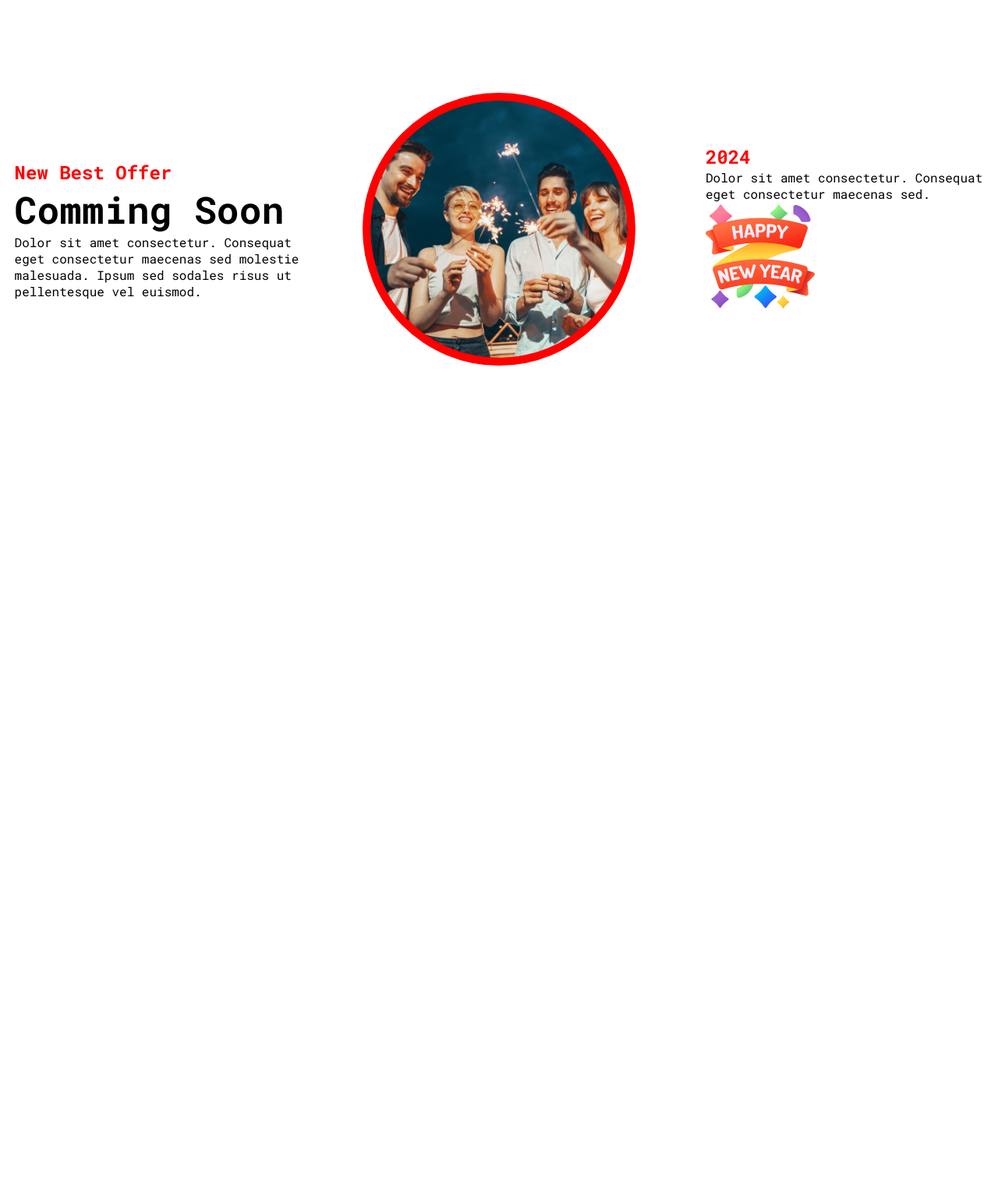
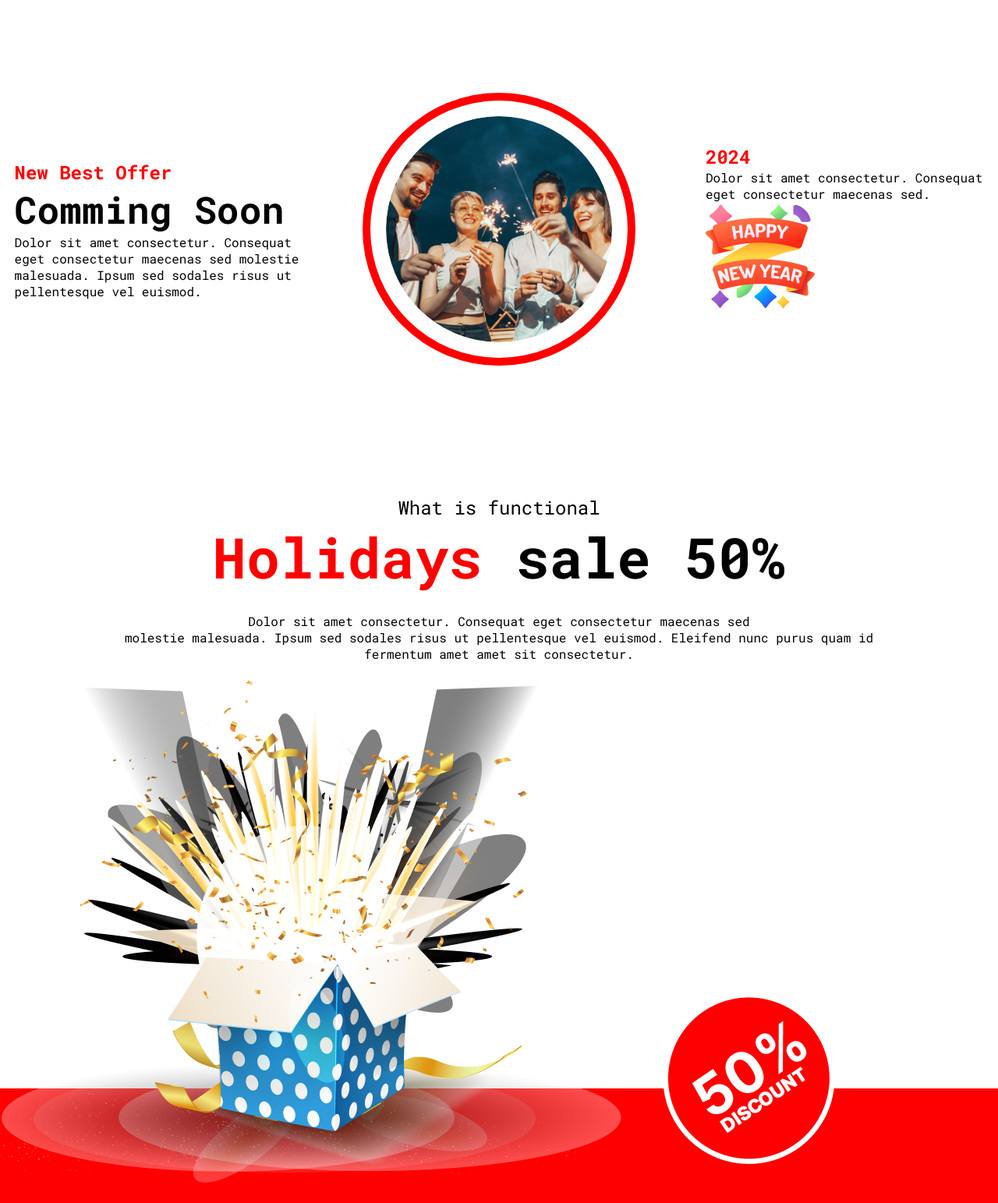
Before and after one commit to chayansrk64/new-year-offer, a plain HTML site: page index.html in a window 1280 px wide. Shown: the part 2800-4343 px from the top of the page at 78% size. Before the commit the page ends 3435 px from the top, so only its background shows below. Drawn offline with Linux system fonts and the light colour scheme.

Commit message:
holiday section added

```diff
--- a/index.html
+++ b/index.html
@@ -61,7 +61,11 @@
                     <h2>Comming Soon</h2>
                     <p>Dolor sit amet consectetur. Consequat <br> eget consectetur maecenas sed molestie <br> malesuada. Ipsum sed sodales risus ut <br> pellentesque vel euismod. </p>
                 </div>
-                <div class="child-2 outer-circle"><img class="circle-image" src="images/Ellipse 1.png" alt=""></div>
+                <div class="child-2 outer-circle">
+                    <div class="white-gap">
+                        <img class="circle-image" src="images/Ellipse 1.png" alt="">
+                    </div>
+                </div>
                 <div class="child-3">
                     <h3>2024</h3>
                     <p>Dolor sit amet consectetur. Consequat eget consectetur maecenas sed.</p>
@@ -69,6 +73,19 @@
                 </div>
             </div>
         </section>
+
+        <section class="holiday-section">
+           <div class="holiday-text-content">
+                <h4>What is functional</h4>
+                <h2> <span>Holidays</span> sale 50%</h2>
+                <p>Dolor sit amet consectetur. Consequat eget consectetur maecenas sed <br>
+                    molestie malesuada. Ipsum sed sodales risus ut pellentesque vel euismod. Eleifend nunc purus quam id <br> fermentum amet amet sit consectetur.</p>
+           </div>
+           <div>
+            <img src="/images/Group 75.png" alt="">
+            <img src="/images/Group 44.png" alt="">
+           </div>
+        </section>
     </main>
     <footer>
 
--- a/styles/style.css
+++ b/styles/style.css
@@ -172,10 +172,7 @@ header li a {
 .best-offer-container .child-1{
     flex-basis: 33%;
 }
-.best-offer-container .child-2{
-    /* flex-basis: 33%; */
 
-}
 .best-offer-container .child-3{
     flex-basis: 33%;
     padding-left: 66px;
@@ -191,10 +188,49 @@ header li a {
   justify-content: center;
   align-items: center;
 }
+.white-gap {
+  background-color: white;     /* the gap color */
+  padding: 10px;               /* size of gap */
+  border-radius: 50%;
+  display: flex;
+  justify-content: center;
+  align-items: center;
+}
 
 .circle-image {
   width: 100%;
   height: 100%;
   object-fit: cover;
-  border-radius: 50%;            /* make the image circular */
+  border-radius: 50%;
+  padding: 10px;          /* make the image circular */
 }
+
+/* holiday-section  */
+.holiday-section{
+    background-image: url('/images/Rectangle\ 2.png');
+    background-position: bottom;
+    background-repeat: no-repeat;
+    max-width: 1320px;
+  margin: 0 auto;
+  margin-bottom: 100px;
+  min-height: 990px;
+}
+.holiday-text-content{
+    text-align: center;
+
+}
+.holiday-text-content h4{
+    font-size: 24px;
+    font-weight: 400;
+}
+.holiday-text-content span{
+    color: var(--primary-color);
+     font-size: 72px;
+
+}
+.holiday-text-content h2{
+     font-size: 72px;
+}
+.holiday-text-content p{
+    margin: 24px 0;
+}
```
